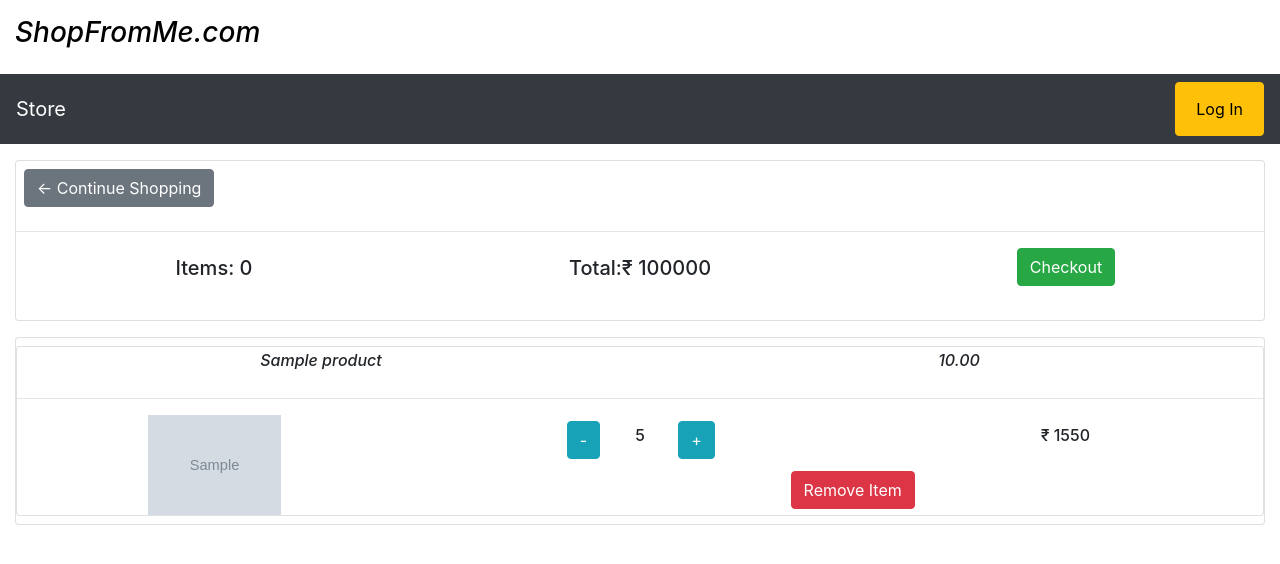
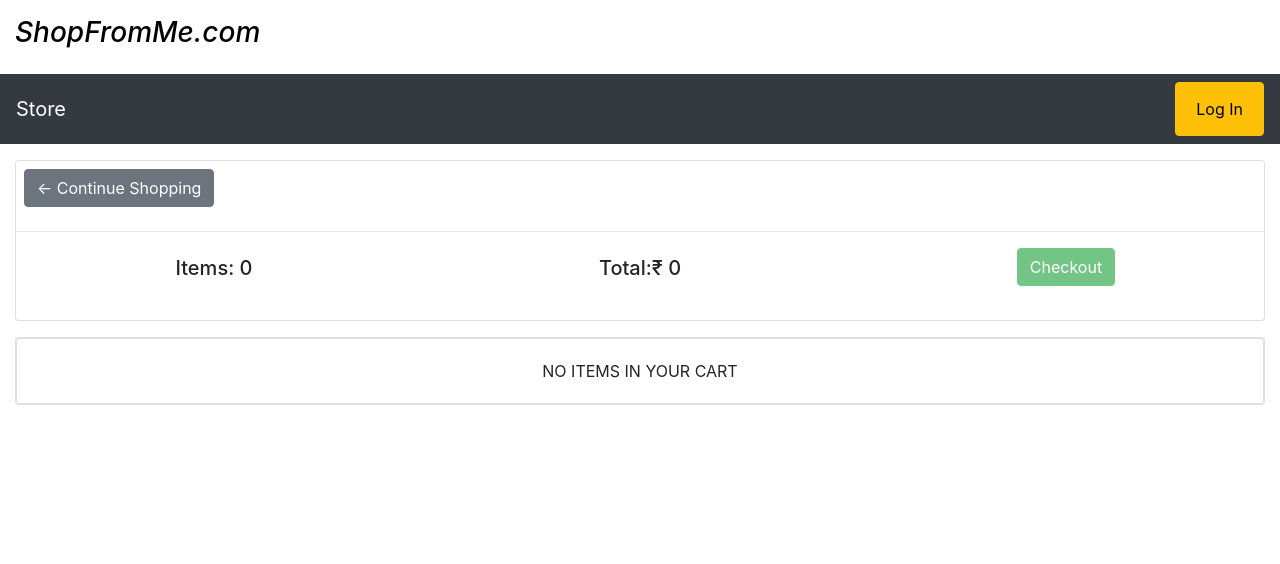
Before and after one commit to bijoyvbabu123/ShopFromMe, a Django app: page /cart/ in a window 1280 px wide. Shown: the top 564 px of the page. Run offline with Django 3.2, Linux system fonts and the light colour scheme; tables that the repository leaves empty hold one stand-in row (values such as "Sample post"); grey boxes marked "Sample" are stand-in pictures; some libraries are stand-ins or nearby versions.

Commit message:
Method for the cart items and net amount is defined in OrderItems Model. It is called in all needed views and added to all required templates.

```diff
--- a/shop/models.py
+++ b/shop/models.py
@@ -1,5 +1,6 @@
 from django.db import models
 from django.contrib.auth.models import User
+import decimal
 
 # Create your models here.
 
@@ -70,6 +71,25 @@ class OrderItems(models.Model):
                         numberofitems += i.quantity
         return numberofitems
 
+    #get cart items for current user; para:(request.user); return: list of orderitems, net amount
+    def get_cart_items(customer):
+        items = []
+        netamount = decimal.Decimal(0.00)
+        if customer.is_authenticated:
+            if customer.order_set.all().exists():
+                if customer.order_set.get(status="CART"):
+                    cartorder = customer.order_set.get(status="CART")
+                    items = cartorder.orderitems_set.all()
+                    # i.quantity gives the quantity
+                    # i.item.name gives the item name
+                    # i.item.price gives the item price
+                    # i.item.image.url gives the item image
+                    # {% widthratio i.item.price 1 i.quantity %}  gives product of price and quantity
+                    for i in items:
+                        netamount += (i.quantity * i.item.price)
+        return items, netamount
+
+
 
 class ShippingAddress(models.Model):
 
--- a/shop/templates/shop/cart.html
+++ b/shop/templates/shop/cart.html
@@ -24,7 +24,7 @@ ShopFromMe - cart
                                 <h5>Items: {{ numberofcartitems }}</h5>
                             </div>
                             <div class="col-12 col-sm-6 text-center py-2">
-                                <h5>Total:₹ 100000</h5>
+                                <h5>Total:₹ {{ netamount }}</h5>
                             </div>
                         </div>
                     </div>
@@ -57,18 +57,18 @@ ShopFromMe - cart
                     </div>
                     {% endif %}
 
-                    {% for item in items %}
+                    {% for i in items %}
                     <!--this block is for each items-->
                     <div class="col-lg-12 py-2">
                         <div class="card">
 
                             <div class="row pt-1">
-                                <h6 class="card-title col-12 col-sm-8 col-md-6 col-lg-6 text-center"><i>{{ item.name }}</i></h6>
-                                <h6 class="card-title col-12 col-sm-4 col-md-6 col-lg-6 text-center"><i>{{ item.price }}</i></h6>
+                                <h6 class="card-title col-12 col-sm-8 col-md-6 col-lg-6 text-center"><i>{{ i.item.name }}</i></h6>
+                                <h6 class="card-title col-12 col-sm-4 col-md-6 col-lg-6 text-center"><i>{{ i.item.price }}</i></h6>
                             </div>
                             <hr>
                             <div class="row">
-                                <img class="col-12 col-sm-4 col-md-4 col-lg-4 card-img-top" src="{{ item.image.url }}" alt="product image" style="width: 100%; height: 100px; object-fit: contain;"> <!--this will make enough responsive image-->
+                                <img class="col-12 col-sm-4 col-md-4 col-lg-4 card-img-top" src="{{ i.item.image.url }}" alt="product image" style="width: 100%; height: 100px; object-fit: contain;"> <!--this will make enough responsive image-->
                                 <div class="col-12 col-sm-8 col-md-8 col-lg-8">
                                     <div class="row">
                                         <!--d-flex... aligns the chid element centrally both hor and ver-->
@@ -78,7 +78,7 @@ ShopFromMe - cart
                                                     <button class="btn btn-info">-</button>
                                                 </div>
                                                 <div class="col-4 d-flex align-items-center justify-content-center">
-                                                    <h6>5</h6>
+                                                    <h6>{{ i.quantity }}</h6>
                                                 </div>
                                                 <div class="col-4 d-flex align-items-center justify-content-center">
                                                     <button class="btn btn-info">+</button>
@@ -86,7 +86,7 @@ ShopFromMe - cart
                                             </div>
                                         </div>
                                         <div class="col-12 col-sm-6 d-flex align-items-center justify-content-center" style="height: 50px ;">
-                                            <h6>₹ 1550</h6>
+                                            <h6>₹ {% widthratio i.item.price 1 i.quantity %}</h6>
                                         </div>
                                         <div class="col-12 d-flex align-items-center justify-content-center" style="height: 50px ;">
                                             <button href="" class="btn btn-danger">Remove Item</button>
--- a/shop/views.py
+++ b/shop/views.py
@@ -17,20 +17,22 @@ def store(request):
     return render(request, 'shop/store.html', context)
 
 def cart(request):
-    items = Product.get_all_available_products()
+    items, netamount = OrderItems.get_cart_items(request.user)
     numberofcartitems = OrderItems.get_cart_items_number(request.user)
     context = {
         'items':items,
-        'numberofcartitems':numberofcartitems
+        'numberofcartitems':numberofcartitems,
+        'netamount':netamount
     }
     return render(request, 'shop/cart.html', context)
 
 def checkout(request):
-    items = Product.get_all_available_products()
+    items, netamount = OrderItems.get_cart_items(request.user)
     numberofcartitems = OrderItems.get_cart_items_number(request.user)
     context = {
         'items':items,
-        'numberofcartitems':numberofcartitems
+        'numberofcartitems':numberofcartitems,
+        'netamount':netamount
     }
     return render(request, 'shop/checkout.html', context)
 
```
Also changed, not shown: shop/templates/shop/checkout.html (+7 -7 lines).
